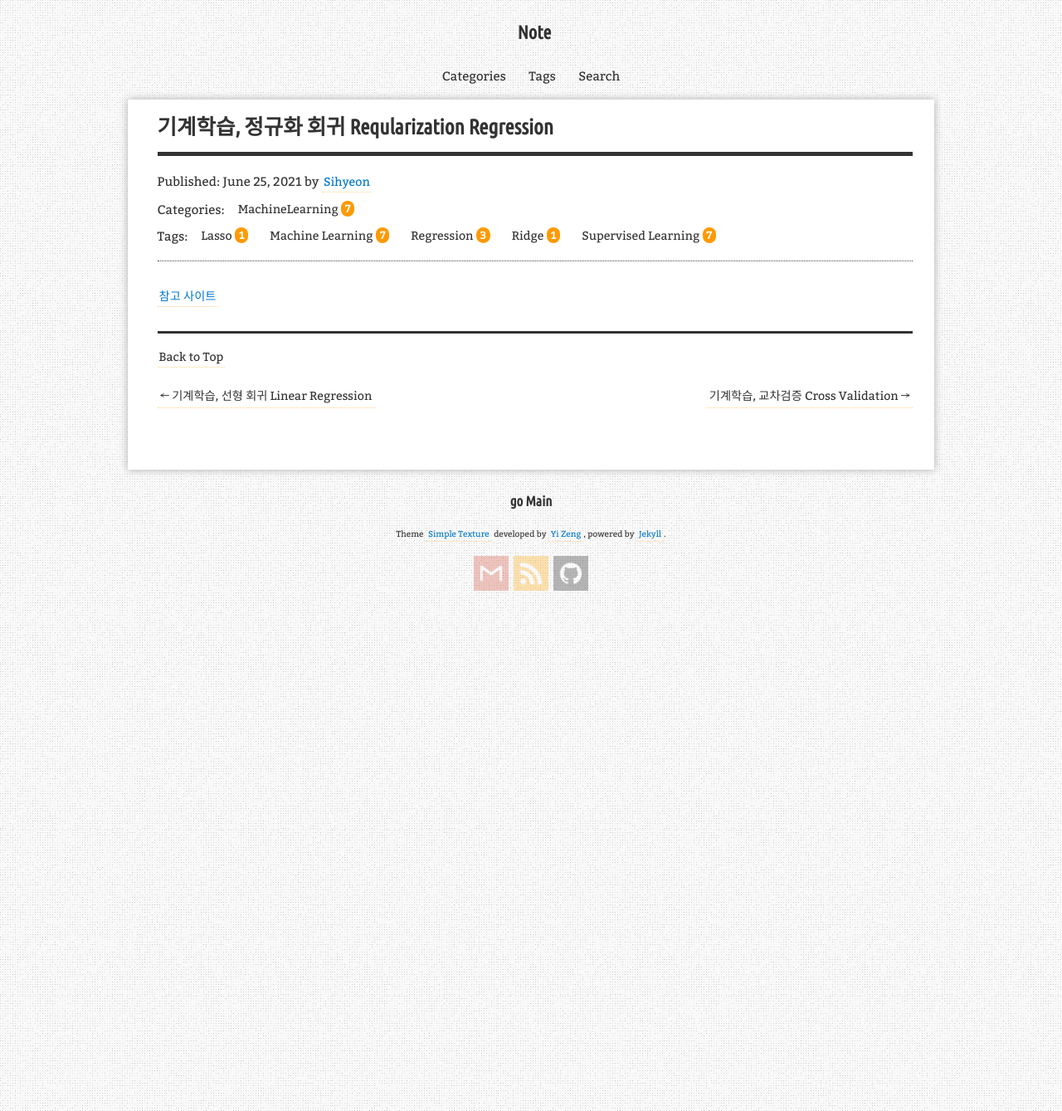
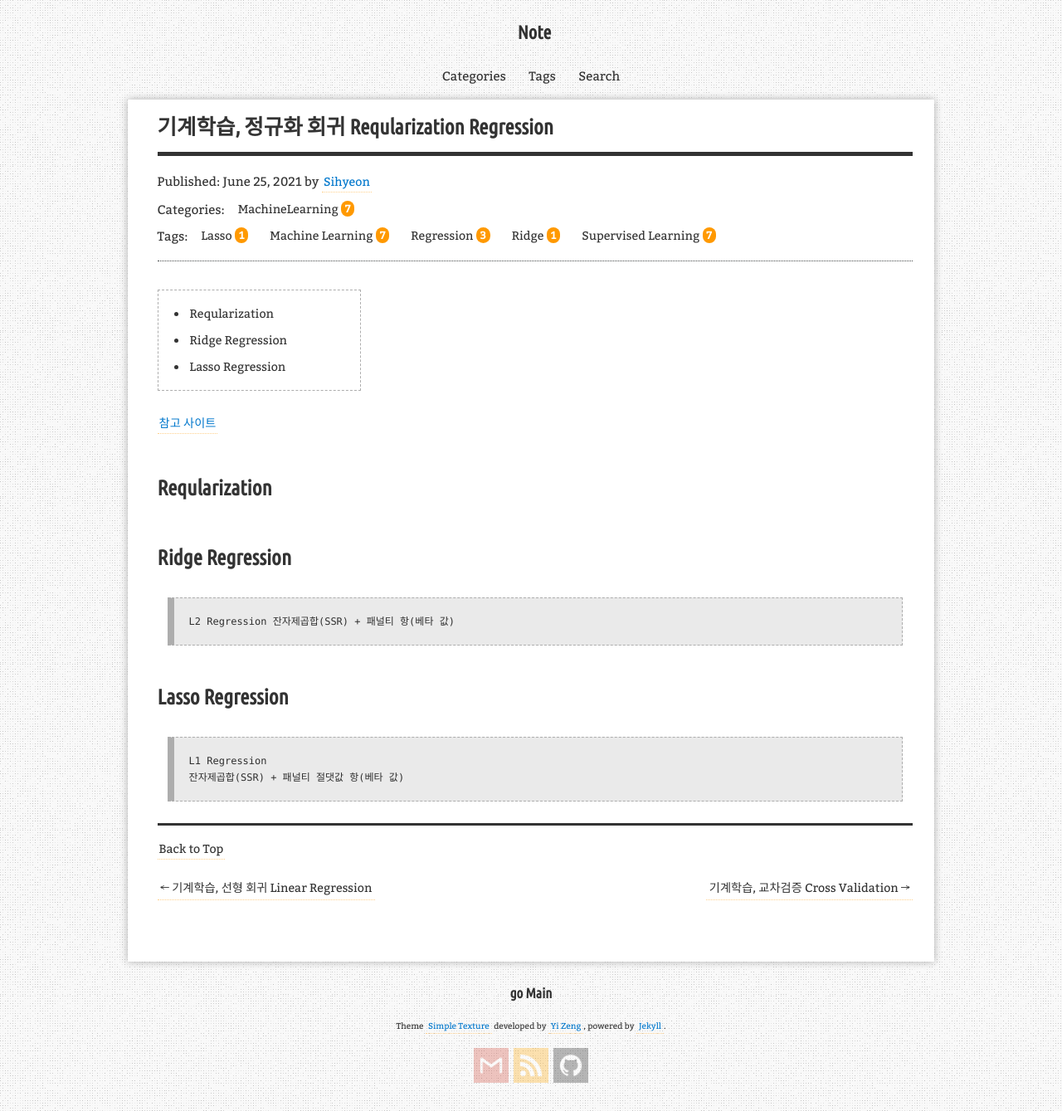
Before and after one commit to aristohyun/aristohyun.github.io, a Jekyll site: the page built from _posts/2021-06-25-Regularization-Regression.md, in a window 1280 px wide. Shown: the whole page at 83% size. Built offline with Jekyll 4.4.1, drawn with Linux system fonts in a browser that asks for light colours; comment, search, counter and statistics services are not loaded.

Commit message:
Update 2021-06-25-Regularization-Regression.md

```diff
--- a/_posts/2021-06-25-Regularization-Regression.md
+++ b/_posts/2021-06-25-Regularization-Regression.md
@@ -13,3 +13,16 @@ redirect_from:
 {:toc .toc}
 
 [참고 사이트](https://rk1993.tistory.com/entry/Ridge-regression%EC%99%80-Lasso-regression-%EC%89%BD%EA%B2%8C-%EC%9D%B4%ED%95%B4%ED%95%98%EA%B8%B0){: target="_blank"}
+
+
+# Reqularization
+
+
+# Ridge Regression
+> L2 Regression
+잔자제곱합(SSR) + 패널티 항(베타 값)
+
+
+# Lasso Regression
+> L1 Regression
+잔자제곱합(SSR) + 패널티 절댓값 항(베타 값)
```
